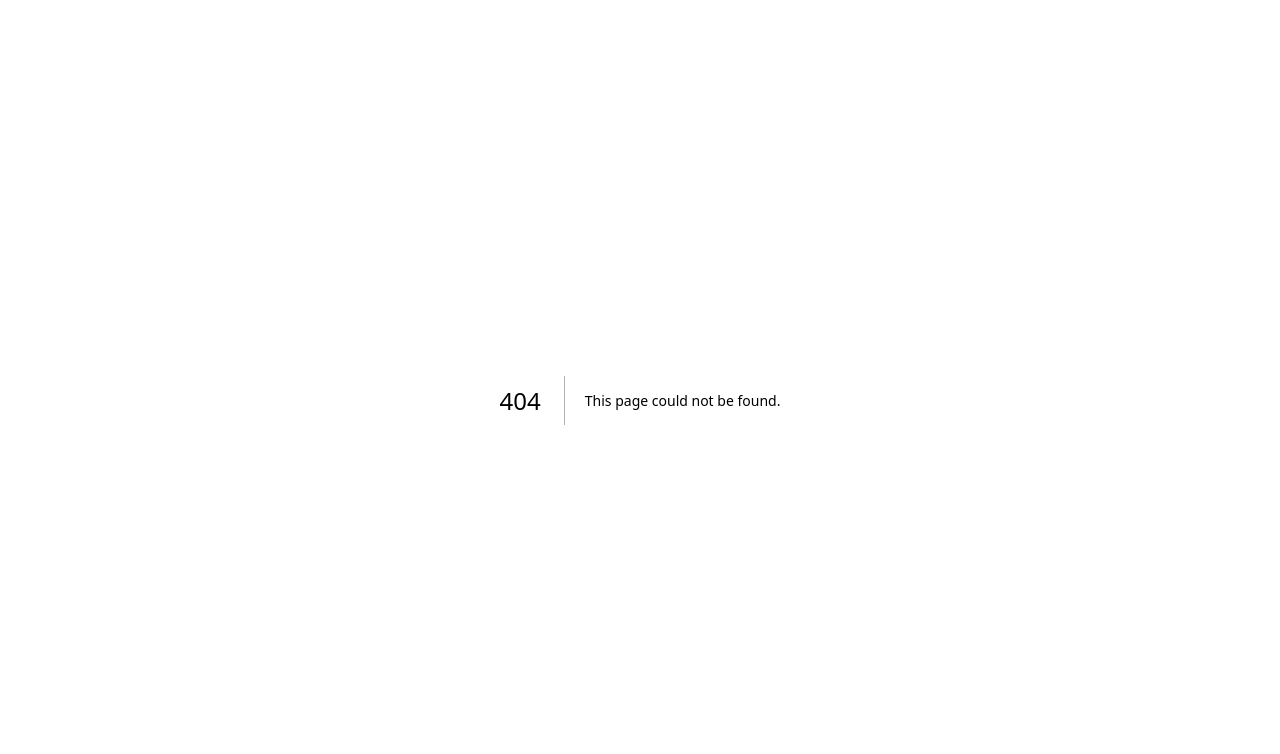
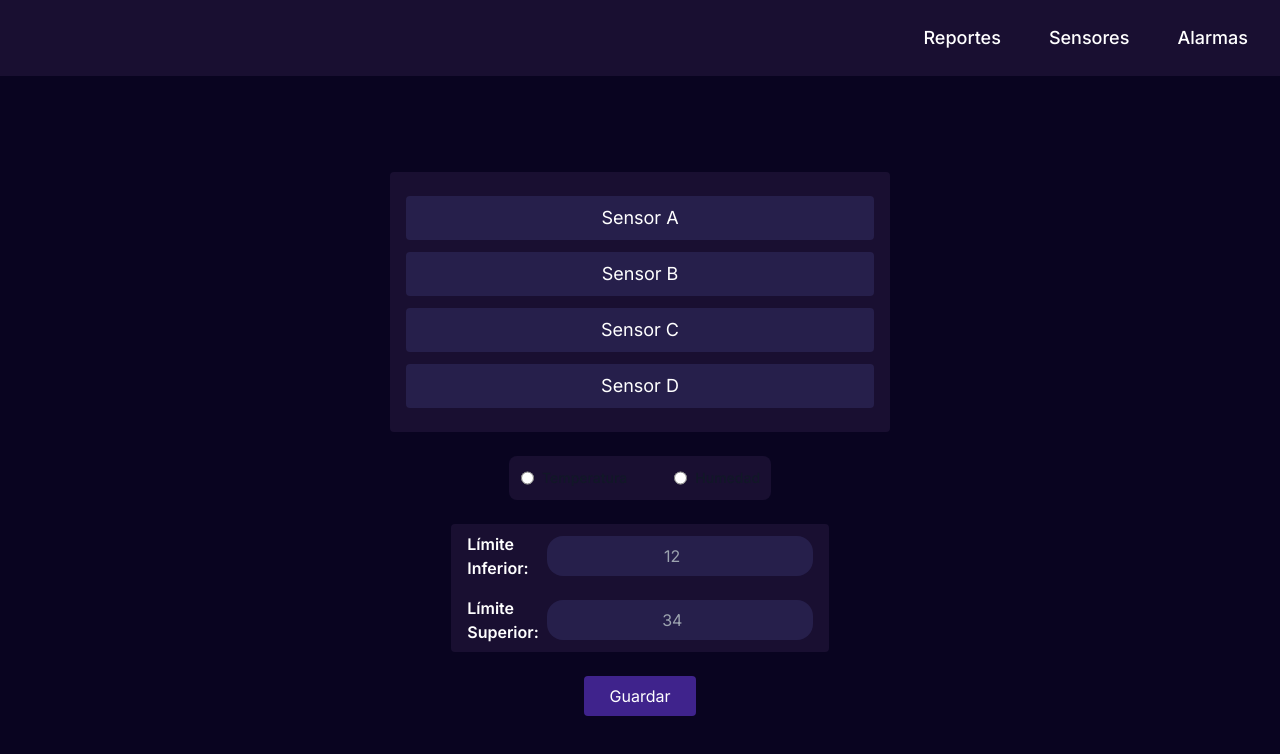
Before and after one commit to lMahesvara/invernadero-front, a Next.js app: page /alarmas in a window 1280 px wide. Before the commit this address had no page. Shown: the top 754 px of the page. Built offline with nearby package versions, Linux system fonts and the light colour scheme.

Commit message:
first commit

```diff
--- /dev/null
+++ b/app/alarmas/page.tsx
@@ -0,0 +1,110 @@
+'use client'
+
+import { useRef } from 'react'
+import RadioButton from '../../components/form/RadioButton'
+
+export default function Alarmas() {
+  const handleFormSubmit = (e: React.FormEvent<HTMLFormElement>) => {
+    e.preventDefault()
+    const formData = new FormData(e.currentTarget)
+    const data = Object.fromEntries(formData) as Record<string, string>
+    console.log(data)
+    if (!checkFormValidity(data)) {
+      console.log('Form is invalid')
+      return
+    }
+
+    console.log('Form is valid')
+  }
+
+  const checkFormValidity = (data: Record<string, string>): boolean => {
+    const errors = []
+    const requiredFields = ['sensor', 'modelo', 'identificador']
+    requiredFields.forEach(field => {
+      if (!data[field]) {
+        console.log(`Field ${field} is required`)
+        errors.push(field)
+      }
+    })
+    return errors.length === 0
+  }
+
+  return (
+    <form
+      className='flex flex-col items-center justify-between gap-6 p-24'
+      onSubmit={handleFormSubmit}
+    >
+      <div className='bg-[#190F31] text-white px-4 py-6 w-2/3 max-w-[500px]  mx-auto rounded flex flex-col justify-between text-lg'>
+        <div className='flex flex-col gap-3 '>
+          <RadioButton id='sensor-a' name='sensor' value='Sensor A' />
+          <RadioButton id='sensor-b' name='sensor' value='Sensor B' />
+          <RadioButton id='sensor-c' name='sensor' value='Sensor C' />
+          <RadioButton id='sensor-d' name='sensor' value='Sensor D' />
+        </div>
+      </div>
+      <div className='w-full'>
+        <div className='items-center mx-auto w-min text-sm font-medium  bg-[#190F31]  rounded-lg flex text-white gap-6 '>
+          <div className='flex items-center w-full pl-3'>
+            <input
+              id='temperatura'
+              type='radio'
+              value=''
+              name='tipo'
+              className='w-4 h-4 bg-gray-600 border-gray-500 focus:ring-0 ring-offset-gray-700 focus:ring-offset-gray-700'
+            />
+            <label
+              htmlFor='temperatura'
+              className='w-full py-3 pr-2 ml-2 text-sm font-medium text-gray-900 dark:text-gray-300'
+            >
+              Temperatura
+            </label>
+          </div>
+          <div className='flex items-center pl-3'>
+            <input
+              id='humedad'
+              type='radio'
+              value=''
+              name='tipo'
+              className='w-4 h-4 bg-gray-600 border-gray-500 focus:ring-0 ring-offset-gray-700 focus:ring-offset-gray-700'
+            />
+            <label
+              htmlFor='humedad'
+              className='w-full py-3 pr-2 ml-2 text-sm font-medium text-gray-900 dark:text-gray-300'
+            >
+              Humedad
+            </label>
+          </div>
+        </div>
+      </div>
+      <div className='bg-[#190F31] text-white px-4 py-2 w-min mx-auto rounded flex flex-col justify-between gap-4'>
+        <div className='flex items-center justify-center gap-2'>
+          <label htmlFor='limInf' className='text-base font-semibold'>
+            Límite Inferior:
+          </label>
+          <input
+            type='number'
+            id='limInf'
+            name='limInf'
+            className='bg-[#261F4B] px-4 py-2 rounded-2xl text-center focus:outline-none text-base'
+            placeholder='12'
+          />
+        </div>
+        <div className='flex items-center justify-center gap-2'>
+          <label htmlFor='limSup' className='text-base font-semibold'>
+            Límite Superior:
+          </label>
+          <input
+            type='number'
+            id='limSup'
+            name='limSup'
+            className='bg-[#261F4B] text-base px-4 py-2 rounded-2xl text-center focus:outline-none'
+            placeholder='34'
+          />
+        </div>
+      </div>
+      <button className='mx-auto text-white bg-[#3F238C] px-2 py-2 w-28 h-10 rounded'>
+        Guardar
+      </button>
+    </form>
+  )
+}
--- a/app/globals.css
+++ b/app/globals.css
@@ -1,12 +1,6 @@
 @tailwind base;
 @tailwind components;
 @tailwind utilities;
-
-:root {
-  --foreground-rgb: 0, 0, 0;
-  --background-start-rgb: 214, 219, 220;
-  --background-end-rgb: 255, 255, 255;
-}
 
 @media (prefers-color-scheme: dark) {
   :root {
@@ -17,11 +11,5 @@
 }
 
 body {
-  color: rgb(var(--foreground-rgb));
-  background: linear-gradient(
-      to bottom,
-      transparent,
-      rgb(var(--background-end-rgb))
-    )
-    rgb(var(--background-start-rgb));
+  background: #090420;
 }
--- a/app/layout.tsx
+++ b/app/layout.tsx
@@ -1,11 +1,12 @@
+import Navbar from '../components/header/Navbar'
 import './globals.css'
 import { Inter } from 'next/font/google'
 
 const inter = Inter({ subsets: ['latin'] })
 
 export const metadata = {
-  title: 'Create Next App',
-  description: 'Generated by create next app',
+  title: 'Sensores Invernadero',
+  description: 'UI para el monitoreo de sensores de un invernadero',
 }
 
 export default function RootLayout({
@@ -14,8 +15,11 @@ export default function RootLayout({
   children: React.ReactNode
 }) {
   return (
-    <html lang="en">
-      <body className={inter.className}>{children}</body>
+    <html lang='en'>
+      <body className={inter.className}>
+        <Navbar />
+        {children}
+      </body>
     </html>
   )
 }
--- a/app/page.tsx
+++ b/app/page.tsx
@@ -1,113 +1,90 @@
-import Image from 'next/image'
+'use client'
+
+import { useRef } from 'react'
+import RadioButton from '../components/form/RadioButton'
+import { IFachadaServer } from '@/logica/IFachadaServer'
+import { FachadaServer } from '@/logica/FachadaServer'
 
 export default function Home() {
+  const handleFormSubmit = (e: React.FormEvent<HTMLFormElement>) => {
+    e.preventDefault()
+    const formData = new FormData(e.currentTarget)
+    const data = Object.fromEntries(formData) as Record<string, string>
+    console.log(data)
+    if (!checkFormValidity(data)) {
+      console.log('Form is invalid')
+      return
+    }
+
+    const { zona, modelo, identificador } = data
+    const sensor: Sensor = {
+      zona,
+      modelo,
+      identificador,
+    }
+
+    const facServer: IFachadaServer = new FachadaServer()
+    facServer.postSensor(sensor)
+  }
+
+  const checkFormValidity = (data: Record<string, string>): boolean => {
+    const errors = []
+    const requiredFields = ['zona', 'modelo', 'identificador']
+    requiredFields.forEach(field => {
+      if (!data[field]) {
+        console.log(`Field ${field} is required`)
+        errors.push(field)
+      }
+    })
+    return errors.length === 0
+  }
+
   return (
-    <main className="flex min-h-screen flex-col items-center justify-between p-24">
-      <div className="z-10 w-full max-w-5xl items-center justify-between font-mono text-sm lg:flex">
-        <p className="fixed left-0 top-0 flex w-full justify-center border-b border-gray-300 bg-gradient-to-b from-zinc-200 pb-6 pt-8 backdrop-blur-2xl dark:border-neutral-800 dark:bg-zinc-800/30 dark:from-inherit lg:static lg:w-auto  lg:rounded-xl lg:border lg:bg-gray-200 lg:p-4 lg:dark:bg-zinc-800/30">
-          Get started by editing&nbsp;
-          <code className="font-mono font-bold">app/page.tsx</code>
-        </p>
-        <div className="fixed bottom-0 left-0 flex h-48 w-full items-end justify-center bg-gradient-to-t from-white via-white dark:from-black dark:via-black lg:static lg:h-auto lg:w-auto lg:bg-none">
-          <a
-            className="pointer-events-none flex place-items-center gap-2 p-8 lg:pointer-events-auto lg:p-0"
-            href="https://vercel.com?utm_source=create-next-app&utm_medium=appdir-template&utm_campaign=create-next-app"
-            target="_blank"
-            rel="noopener noreferrer"
-          >
-            By{' '}
-            <Image
-              src="/vercel.svg"
-              alt="Vercel Logo"
-              className="dark:invert"
-              width={100}
-              height={24}
-              priority
+    <main className='flex flex-col items-center justify-between p-24'>
+      <form
+        className='flex flex-col items-center justify-center gap-12'
+        onSubmit={handleFormSubmit}
+      >
+        <div className='bg-[#190F31] text-white mt-16 px-8 py-8 w-[450px] h-[220px] mx-auto rounded flex flex-col justify-between text-lg'>
+          <div className='grid items-center h-full grid-cols-3 gap-12'>
+            <RadioButton id='Area-a' name='zona' value='Area A' />
+            <RadioButton id='Area-b' name='zona' value='Area B' />
+            <RadioButton id='Area-c' name='zona' value='Area C' />
+            <RadioButton id='Area-d' name='zona' value='Area D' />
+            <RadioButton id='Area-e' name='zona' value='Area E' />
+            <RadioButton id='Area-f' name='zona' value='Area F' />
+          </div>
+        </div>
+        <div className='bg-[#190F31] text-white px-4 py-2 w-min mx-auto rounded flex flex-col justify-between text-lg gap-4'>
+          <div className='flex items-center justify-center gap-2'>
+            <label htmlFor='identificador' className='text-xl font-semibold'>
+              Identificador:
+            </label>
+            <input
+              type='text'
+              id='identificador'
+              name='identificador'
+              className='bg-[#261F4B] px-4 py-2 rounded-2xl text-center focus:outline-none'
+              placeholder='Identificador'
             />
-          </a>
+          </div>
+          <div className='flex items-center justify-end gap-2'>
+            <label htmlFor='modelo' className='text-xl font-semibold'>
+              Modelo:
+            </label>
+            <input
+              type='text'
+              id='modelo'
+              name='modelo'
+              className='bg-[#261F4B] px-4 py-2 rounded-2xl text-center focus:outline-none'
+              placeholder='Modelo'
+            />
+          </div>
         </div>
-      </div>
-
-      <div className="relative flex place-items-center before:absolute before:h-[300px] before:w-[480px] before:-translate-x-1/2 before:rounded-full before:bg-gradient-radial before:from-white before:to-transparent before:blur-2xl before:content-[''] after:absolute after:-z-20 after:h-[180px] after:w-[240px] after:translate-x-1/3 after:bg-gradient-conic after:from-sky-200 after:via-blue-200 after:blur-2xl after:content-[''] before:dark:bg-gradient-to-br before:dark:from-transparent before:dark:to-blue-700 before:dark:opacity-10 after:dark:from-sky-900 after:dark:via-[#0141ff] after:dark:opacity-40 before:lg:h-[360px]">
-        <Image
-          className="relative dark:drop-shadow-[0_0_0.3rem_#ffffff70] dark:invert"
-          src="/next.svg"
-          alt="Next.js Logo"
-          width={180}
-          height={37}
-          priority
-        />
-      </div>
-
-      <div className="mb-32 grid text-center lg:mb-0 lg:grid-cols-4 lg:text-left">
-        <a
-          href="https://nextjs.org/docs?utm_source=create-next-app&utm_medium=appdir-template&utm_campaign=create-next-app"
-          className="group rounded-lg border border-transparent px-5 py-4 transition-colors hover:border-gray-300 hover:bg-gray-100 hover:dark:border-neutral-700 hover:dark:bg-neutral-800/30"
-          target="_blank"
-          rel="noopener noreferrer"
-        >
-          <h2 className={`mb-3 text-2xl font-semibold`}>
-            Docs{' '}
-            <span className="inline-block transition-transform group-hover:translate-x-1 motion-reduce:transform-none">
-              -&gt;
-            </span>
-          </h2>
-          <p className={`m-0 max-w-[30ch] text-sm opacity-50`}>
-            Find in-depth information about Next.js features and API.
-          </p>
-        </a>
-
-        <a
-          href="https://nextjs.org/learn?utm_source=create-next-app&utm_medium=appdir-template-tw&utm_campaign=create-next-app"
-          className="group rounded-lg border border-transparent px-5 py-4 transition-colors hover:border-gray-300 hover:bg-gray-100 hover:dark:border-neutral-700 hover:dark:bg-neutral-800 hover:dark:bg-opacity-30"
-          target="_blank"
-          rel="noopener noreferrer"
-        >
-          <h2 className={`mb-3 text-2xl font-semibold`}>
-            Learn{' '}
-            <span className="inline-block transition-transform group-hover:translate-x-1 motion-reduce:transform-none">
-              -&gt;
-            </span>
-          </h2>
-          <p className={`m-0 max-w-[30ch] text-sm opacity-50`}>
-            Learn about Next.js in an interactive course with&nbsp;quizzes!
-          </p>
-        </a>
-
-        <a
-          href="https://vercel.com/templates?framework=next.js&utm_source=create-next-app&utm_medium=appdir-template&utm_campaign=create-next-app"
-          className="group rounded-lg border border-transparent px-5 py-4 transition-colors hover:border-gray-300 hover:bg-gray-100 hover:dark:border-neutral-700 hover:dark:bg-neutral-800/30"
-          target="_blank"
-          rel="noopener noreferrer"
-        >
-          <h2 className={`mb-3 text-2xl font-semibold`}>
-            Templates{' '}
-            <span className="inline-block transition-transform group-hover:translate-x-1 motion-reduce:transform-none">
-              -&gt;
-            </span>
-          </h2>
-          <p className={`m-0 max-w-[30ch] text-sm opacity-50`}>
-            Explore the Next.js 13 playground.
-          </p>
-        </a>
-
-        <a
-          href="https://vercel.com/new?utm_source=create-next-app&utm_medium=appdir-template&utm_campaign=create-next-app"
-          className="group rounded-lg border border-transparent px-5 py-4 transition-colors hover:border-gray-300 hover:bg-gray-100 hover:dark:border-neutral-700 hover:dark:bg-neutral-800/30"
-          target="_blank"
-          rel="noopener noreferrer"
-        >
-          <h2 className={`mb-3 text-2xl font-semibold`}>
-            Deploy{' '}
-            <span className="inline-block transition-transform group-hover:translate-x-1 motion-reduce:transform-none">
-              -&gt;
-            </span>
-          </h2>
-          <p className={`m-0 max-w-[30ch] text-sm opacity-50`}>
-            Instantly deploy your Next.js site to a shareable URL with Vercel.
-          </p>
-        </a>
-      </div>
+        <button className='mx-auto text-white bg-[#3F238C] px-2 py-2 w-28 h-10 rounded'>
+          Guardar
+        </button>
+      </form>
     </main>
   )
 }
--- /dev/null
+++ b/components/form/RadioButton.tsx
@@ -0,0 +1,29 @@
+import React from 'react'
+
+type RadioButtonProps = {
+  id: string
+  name: string
+  value: string
+}
+
+const RadioButton = ({ id, name, value }: RadioButtonProps) => {
+  return (
+    <div className='w-full h-full'>
+      <input
+        type='radio'
+        id={id}
+        name={name}
+        value={value}
+        className='hidden peer'
+      />
+      <label
+        htmlFor={id}
+        className='flex flex-1 items-center justify-center bg-[#261F4B] px-4 py-2 rounded hover:bg-[#6C30BA] peer-checked:bg-[#6C30BA] peer-checked:text-white cursor-pointer transition-all duration-100 ease-in-out'
+      >
+        {value}
+      </label>
+    </div>
+  )
+}
+
+export default RadioButton
--- /dev/null
+++ b/components/header/NavLink.tsx
@@ -0,0 +1,20 @@
+import Link from 'next/link'
+import React from 'react'
+
+type NavLinkProps = {
+  href: string
+  children: React.ReactNode
+}
+
+const NavLink = ({ href, children }: NavLinkProps) => {
+  return (
+    <Link
+      href={href}
+      className='text-white font-medium text-lg hover:bg-[#3F238C] px-4 py-2 rounded cursor-pointer'
+    >
+      {children}
+    </Link>
+  )
+}
+
+export default NavLink
--- /dev/null
+++ b/components/header/Navbar.tsx
@@ -0,0 +1,17 @@
+import Link from 'next/link'
+import React from 'react'
+import NavLink from './NavLink'
+
+const Navbar = () => {
+  return (
+    <nav className='border-gray-200 bg-[#190F31] px-4 py-4'>
+      <ul className='flex justify-end gap-4'>
+        <NavLink href='/'>Reportes</NavLink>
+        <NavLink href='/'>Sensores</NavLink>
+        <NavLink href='/alarmas'>Alarmas</NavLink>
+      </ul>
+    </nav>
+  )
+}
+
+export default Navbar
--- /dev/null
+++ b/logica/FachadaServer.ts
@@ -0,0 +1,18 @@
+import { IFachadaServer } from './IFachadaServer'
+
+export class FachadaServer implements IFachadaServer {
+  API_URL = process.env.API_URL || 'http://localhost:3000'
+
+  async postSensor(sensor: Sensor): Promise<void> {
+    try {
+      const res = await fetch(this.API_URL, {
+        method: 'POST',
+        headers: {
+          'Content-Type': 'application/json',
+        },
+        body: JSON.stringify(sensor),
+      })
+      console.log(res)
+    } catch (error) {}
+  }
+}
--- /dev/null
+++ b/logica/IFachadaServer.ts
@@ -0,0 +1,3 @@
+export interface IFachadaServer {
+  postSensor(sensor: Sensor): Promise<void>
+}
--- /dev/null
+++ b/types/Sensor.ts
@@ -0,0 +1,6 @@
+interface Sensor {
+  id?: string
+  identificador: string
+  modelo: string
+  zona: string
+}
```
